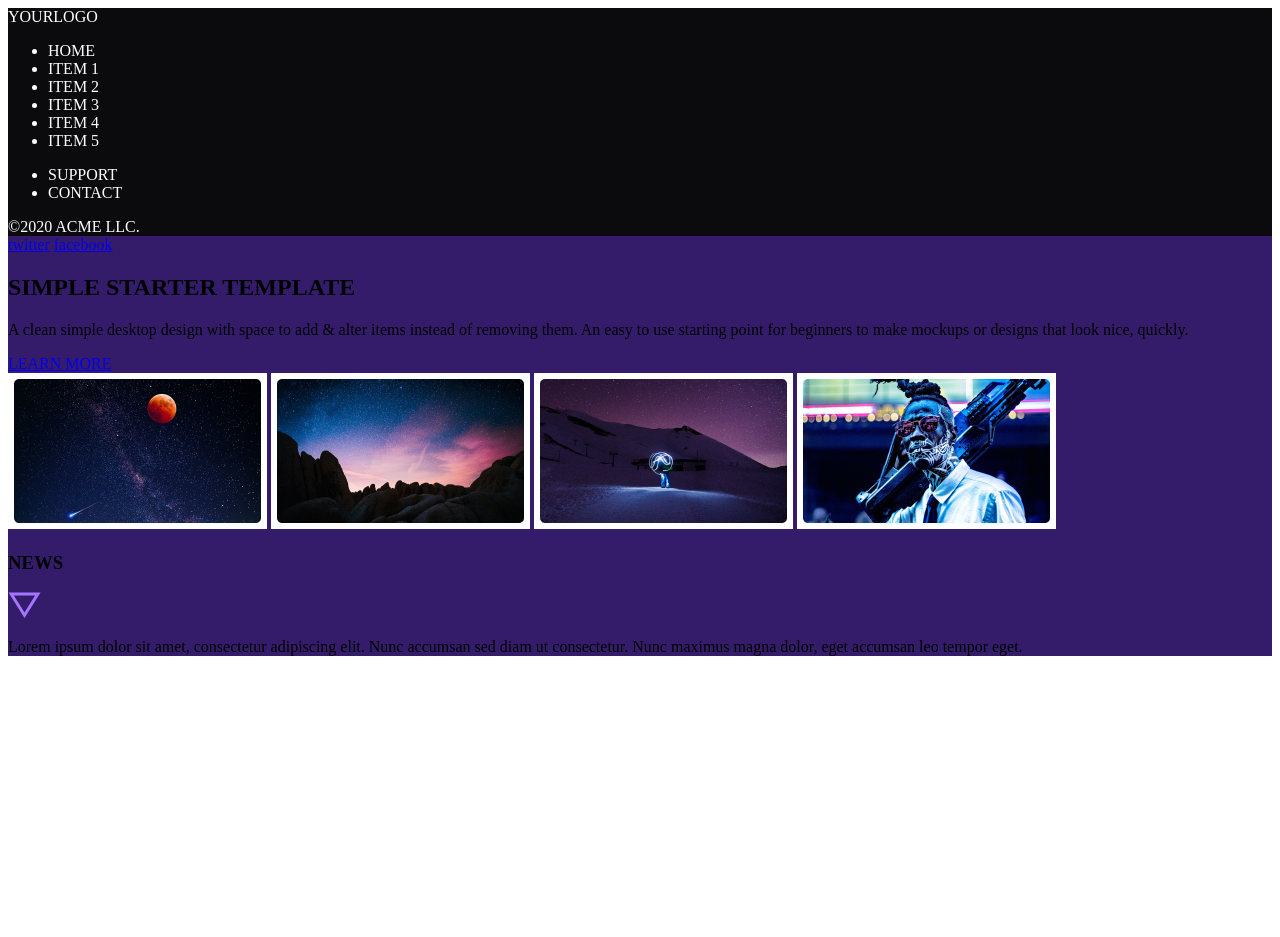
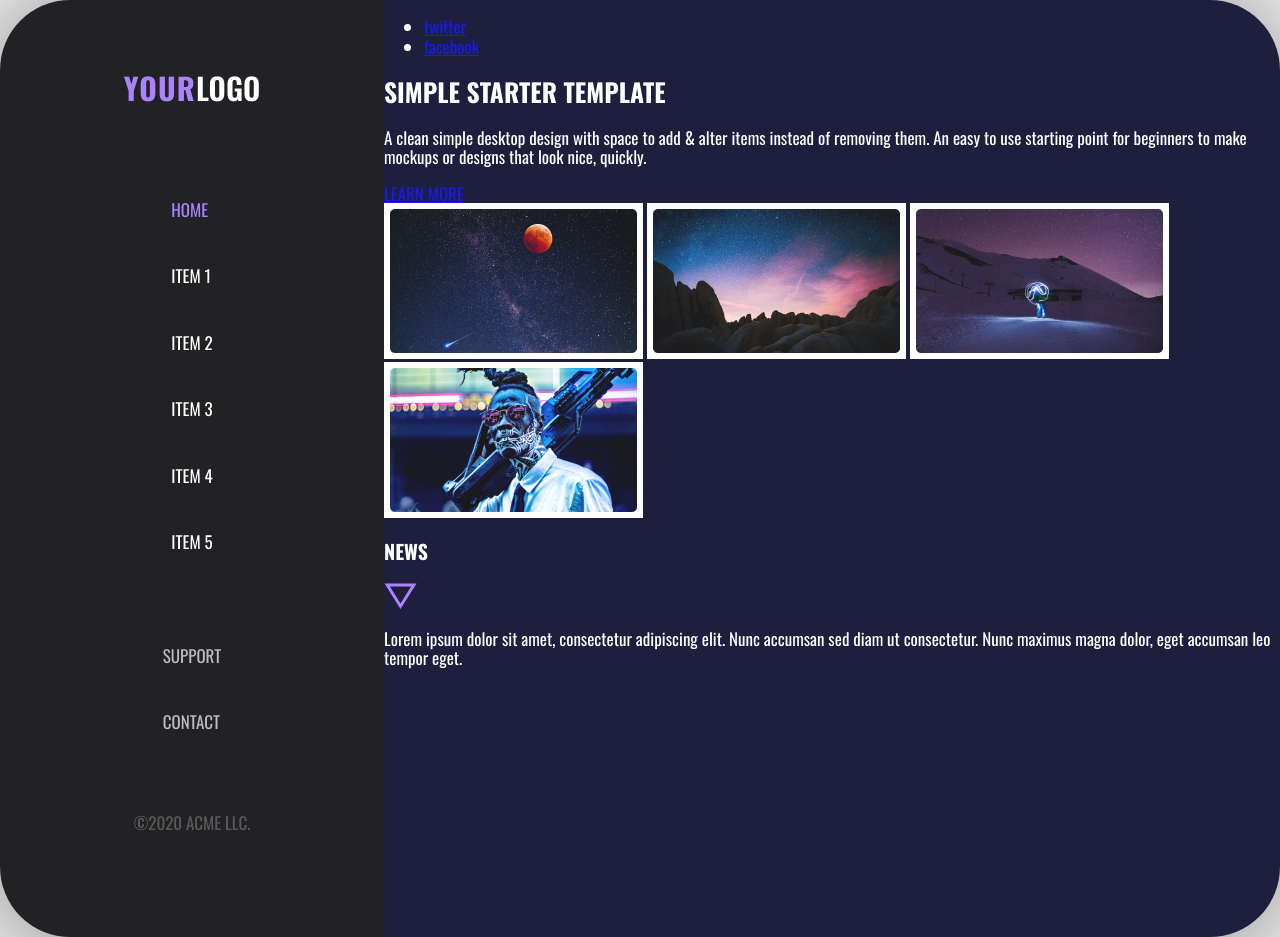
Before and after one commit to Ligh7Fun/Synergy_work_1, a plain HTML site: page index.html in a window 1280 px wide. Before the commit the page ends 800 px from the top, so only its background shows below. Drawn offline with nearby package versions, Linux system fonts and the light colour scheme.

Commit message:
add css sidebar

```diff
--- a/index.html
+++ b/index.html
@@ -4,11 +4,25 @@
 		<meta charset="UTF-8" />
 		<meta name="viewport" content="width=device-width, initial-scale=1.0" />
 		<title>Simple Starter Template</title>
+		<link
+			rel="stylesheet"
+			href="https://necolas.github.io/normalize.css/8.0.1/normalize.css"
+		/>
 		<link rel="stylesheet" href="./styles/main.css" />
+		<link rel="preconnect" href="https://fonts.googleapis.com" />
+		<link rel="preconnect" href="https://fonts.gstatic.com" crossorigin />
+		<link
+			href="https://fonts.googleapis.com/css2?family=Oswald:wght@200..700&family=Roboto:wght@100;400;700&display=swap"
+			rel="stylesheet"
+		/>
+		<link
+			href="https://fonts.googleapis.com/css2?family=Roboto:wght@100;400;700&display=swap"
+			rel="stylesheet"
+		/>
 	</head>
 	<body>
 		<div class="container">
-			<aside>
+			<aside class="sidebar">
 				<div class="logo"><span class="logo-color">YOUR</span>LOGO</div>
 				<nav class="menu">
 					<ul class="menu-items">
@@ -30,11 +44,17 @@
 					<div class="copyright">©2020 ACME LLC.</div>
 				</div>
 			</aside>
-			<main>
+			<main class="content">
 				<header>
 					<div class="social-link">
-						<a href="#">twitter</a>
-						<a href="#">facebook</a>
+						<ul>
+							<li>
+								<a href="#">twitter</a>
+							</li>
+							<li>
+								<a href="#">facebook</a>
+							</li>
+						</ul>
 					</div>
 				</header>
 				<section class="hero">
--- a/styles/main.css
+++ b/styles/main.css
@@ -1,7 +1,92 @@
+body {
+	box-sizing: border-box;
+	font-family: 'Oswald', sans-serif;
+	font-size: 17px;
+}
 aside {
 	background-color: #0b0b0d;
 	color: #fff;
 }
 main {
-	background-color: #351c6b;
+	background-color: #050729;
+	color: #fff;
 }
+
+.container {
+	max-width: 2173px;
+	margin: 0 auto;
+	display: flex;
+	justify-content: center;
+	border-radius: 70px;
+	box-shadow: 0 4px 150px 0 rgba(0, 0, 0, 0.75);
+	opacity: 0.9;
+	min-height: 100vh;
+}
+
+.sidebar {
+	width: 100%;
+	max-width: 384px;
+	border-top-left-radius: 70px;
+	border-bottom-left-radius: 70px;
+	display: flex;
+	flex-direction: column;
+	justify-content: space-between;
+	align-items: center;
+	padding-top: 71px;
+}
+
+.logo {
+	font-weight: 600;
+	font-size: 30px;
+	margin-bottom: 94px;
+}
+.logo-color {
+	color: #a276ff;
+	font-weight: 700;
+	letter-spacing: 0.04em;
+}
+.menu {
+	margin-bottom: 94px;
+}
+.menu-items {
+	display: flex;
+	flex-direction: column;
+	gap: 47px;
+	margin: 0;
+	padding: 0;
+}
+.menu-item {
+	list-style-type: none;
+	font-weight: 400;
+	font-size: 17px;
+	color: #fff;
+}
+.active {
+	color: #a276ff;
+}
+
+.sidebar-footer {
+	display: flex;
+	flex-direction: column;
+	align-items: center;
+}
+.menu-footer {
+	margin-bottom: 81px;
+}
+.item {
+	list-style-type: none;
+	opacity: 0.7;
+}
+
+.copyright {
+	margin-bottom: 105px;
+	text-shadow: 0 4px 4px 0 rgba(0, 0, 0, 0.25);
+	opacity: 0.25;
+}
+
+.content {
+	width: 100%;
+	max-width: 1789px;
+	border-top-right-radius: 70px;
+	border-bottom-right-radius: 70px;
+}
```
